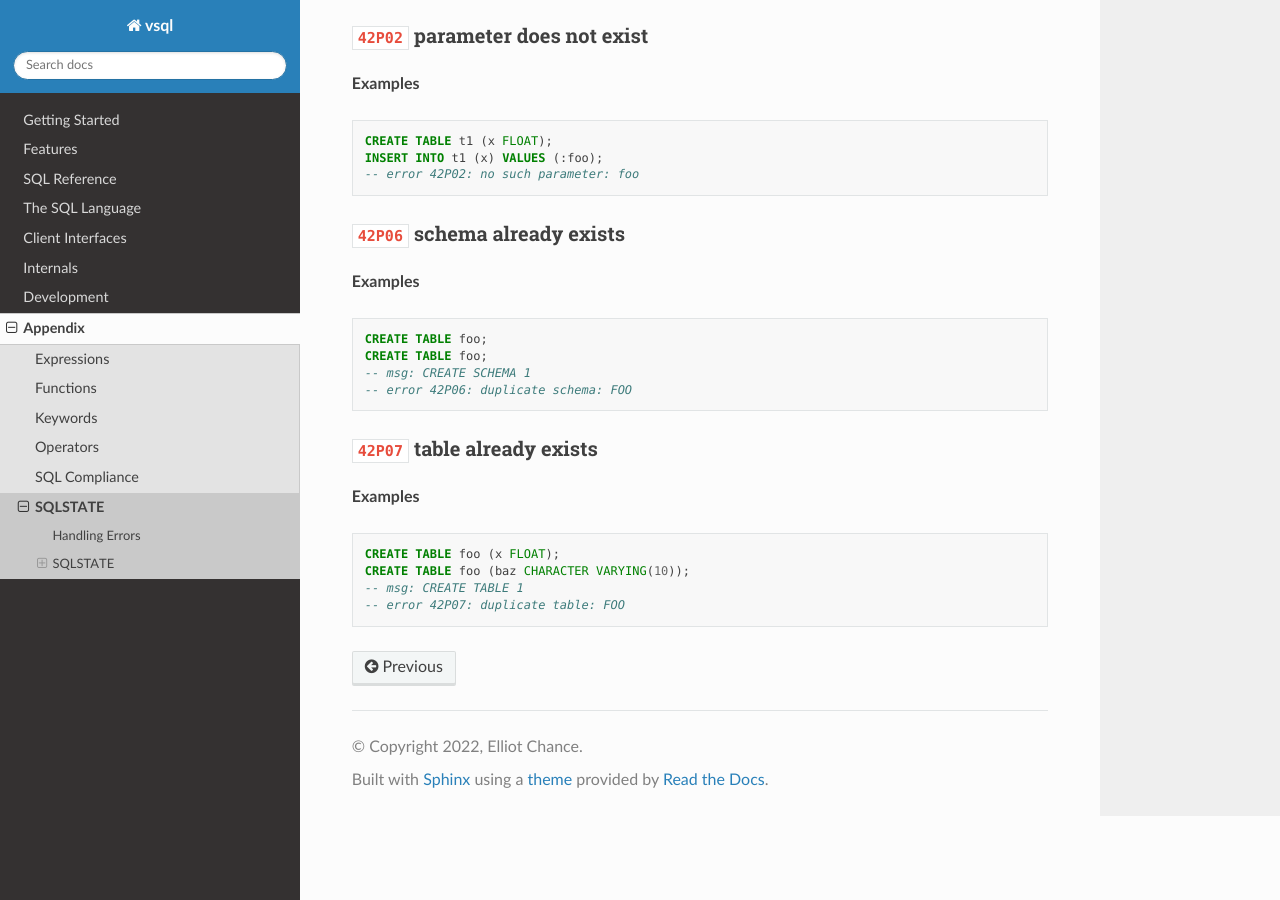
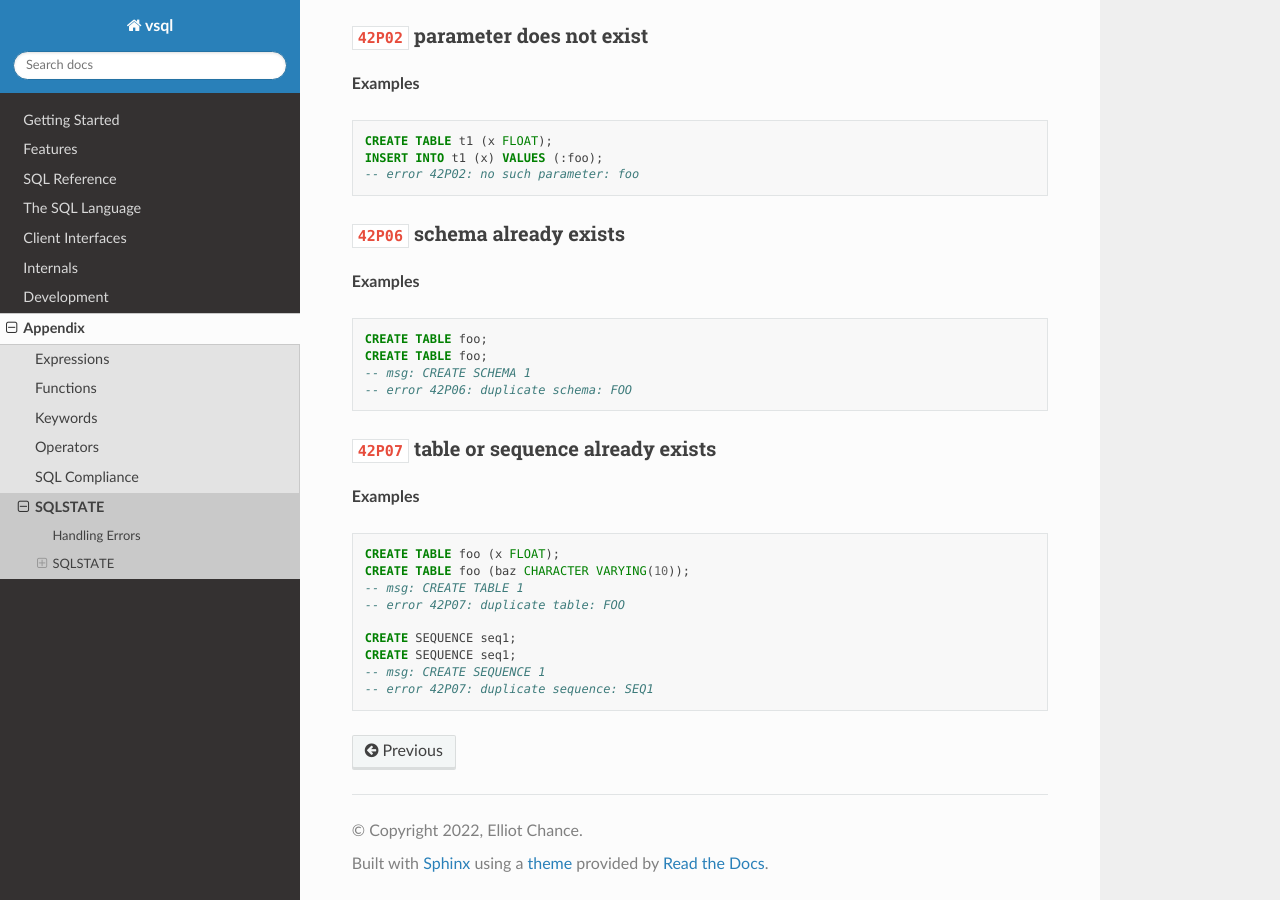
Before and after one commit to elliotchance/vsql, a Sphinx documentation site: the page built from docs/sqlstate.rst, in a window 1280 px wide and 900 px high, scrolled down 9189 px. Built offline with Sphinx 7.4.7 and the Read the Docs theme 3.1.0, drawn with Linux system fonts in a browser that asks for light colours; some of the changed text lies outside the part shown.

Commit message:
SEQUENCE: Reject a sequence that already exists (#442)
CREATE SEQUENCE with the name of an existing sequence succeeded. It now
raises 42P07, like CREATE TABLE does for a table, and the message says
whether it's a duplicate table or sequence.

SQL T176

Fixes #327

Co-authored-by: Claude Opus 5.5 <noreply@anthropic.com>

```diff
--- a/docs/sqlstate.rst
+++ b/docs/sqlstate.rst
@@ -464,8 +464,8 @@ A client that receives this error should retry the transaction.
   -- msg: CREATE SCHEMA 1
   -- error 42P06: duplicate schema: FOO
 
-``42P07`` table already exists
-^^^^^^^^^^^^^^^^^^^^^^^^^^^^^^
+``42P07`` table or sequence already exists
+^^^^^^^^^^^^^^^^^^^^^^^^^^^^^^^^^^^^^^^^^^
 
 **Examples**
 
@@ -475,3 +475,8 @@ A client that receives this error should retry the transaction.
   CREATE TABLE foo (baz CHARACTER VARYING(10));
   -- msg: CREATE TABLE 1
   -- error 42P07: duplicate table: FOO
+
+  CREATE SEQUENCE seq1;
+  CREATE SEQUENCE seq1;
+  -- msg: CREATE SEQUENCE 1
+  -- error 42P07: duplicate sequence: SEQ1
```
Also changed, not shown: 4 other files.
